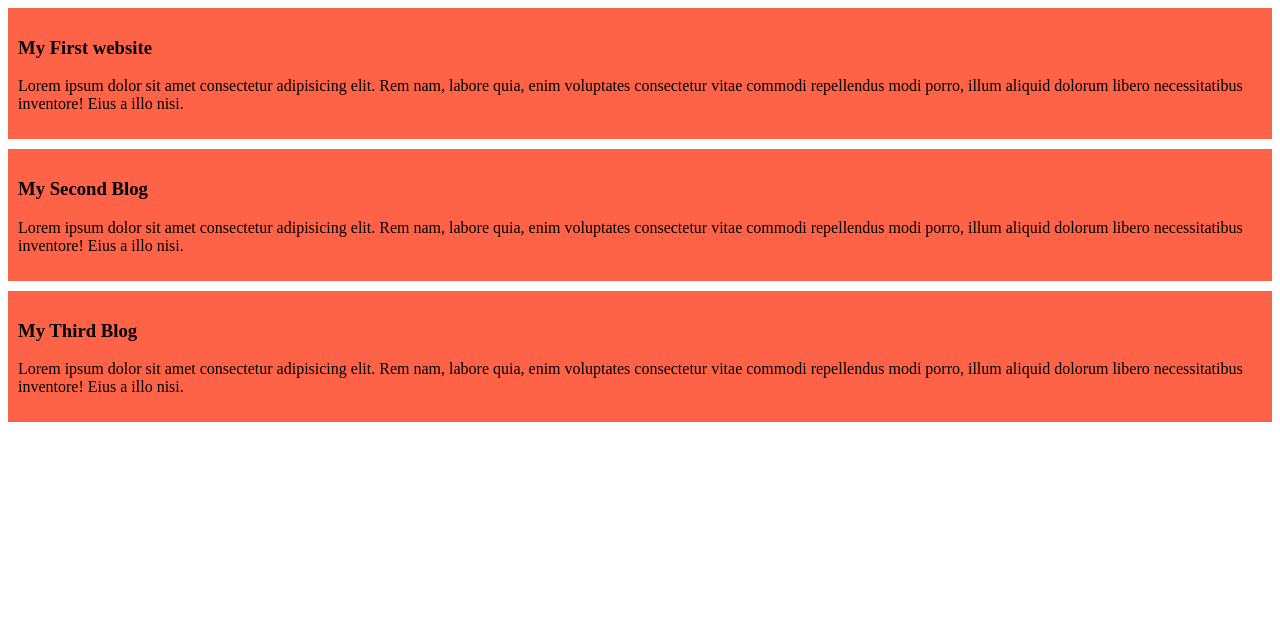
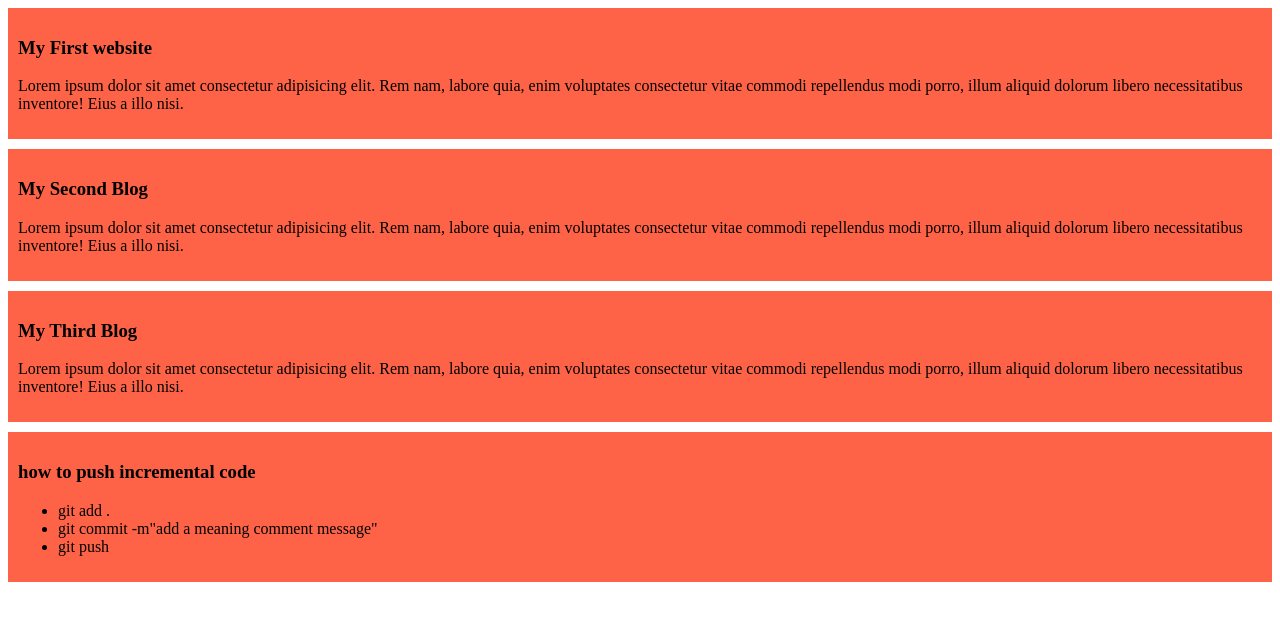
Before and after one commit to MithunMKB/My-simple-website, a plain HTML site: page index.html in a window 1280 px wide. Drawn offline with Linux system fonts and the light colour scheme.

Commit message:
added a list

```diff
--- a/index.html
+++ b/index.html
@@ -19,5 +19,14 @@
         <h3>My Third Blog</h3>
         <p>Lorem ipsum dolor sit amet consectetur adipisicing elit. Rem nam, labore quia, enim voluptates consectetur vitae commodi repellendus modi porro, illum aliquid dolorum libero necessitatibus inventore! Eius a illo nisi.</p>
     </div>
+    <div>
+        <h3>how to push incremental code</h3>
+        <ul>
+         <li>git add .</li>
+         <li>git commit -m"add a meaning comment message"</li>
+         <li>git push</li>
+        </ul>
+
+    </div>
 </body>
 </html>
```
